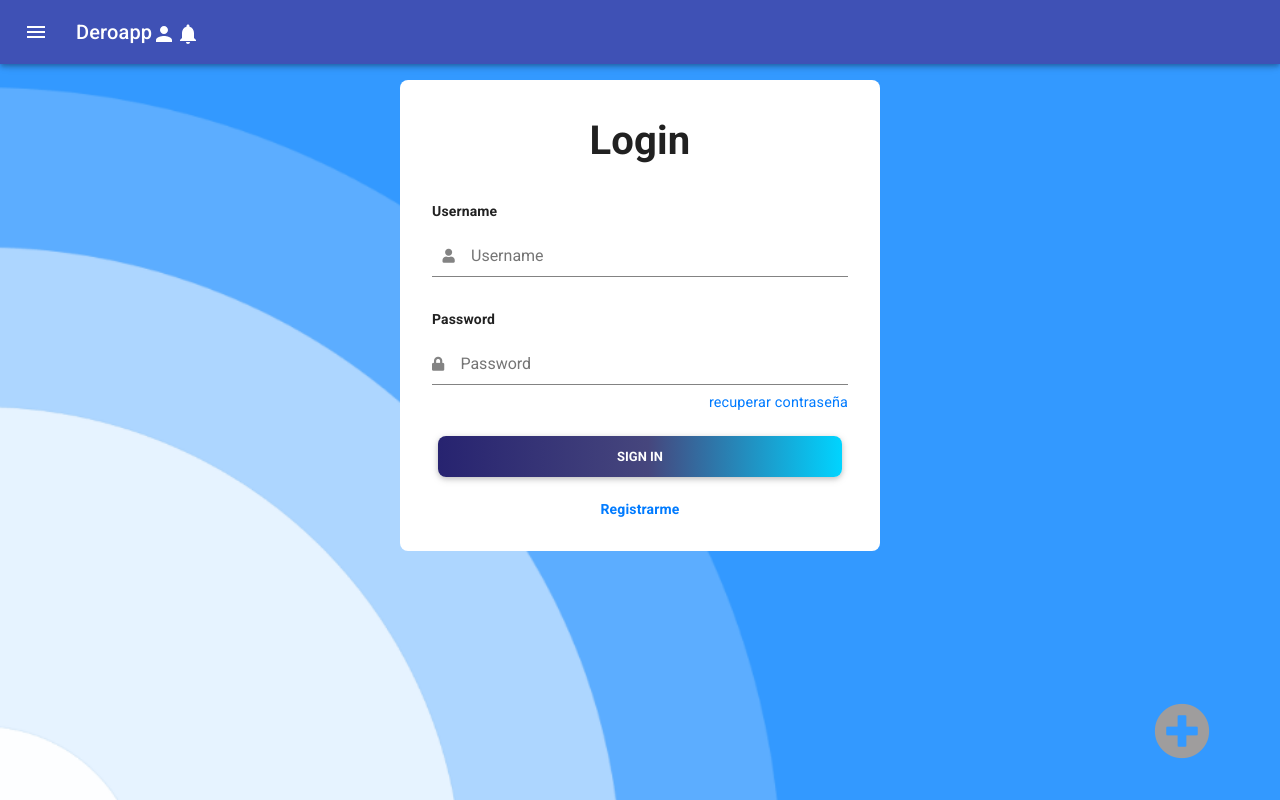
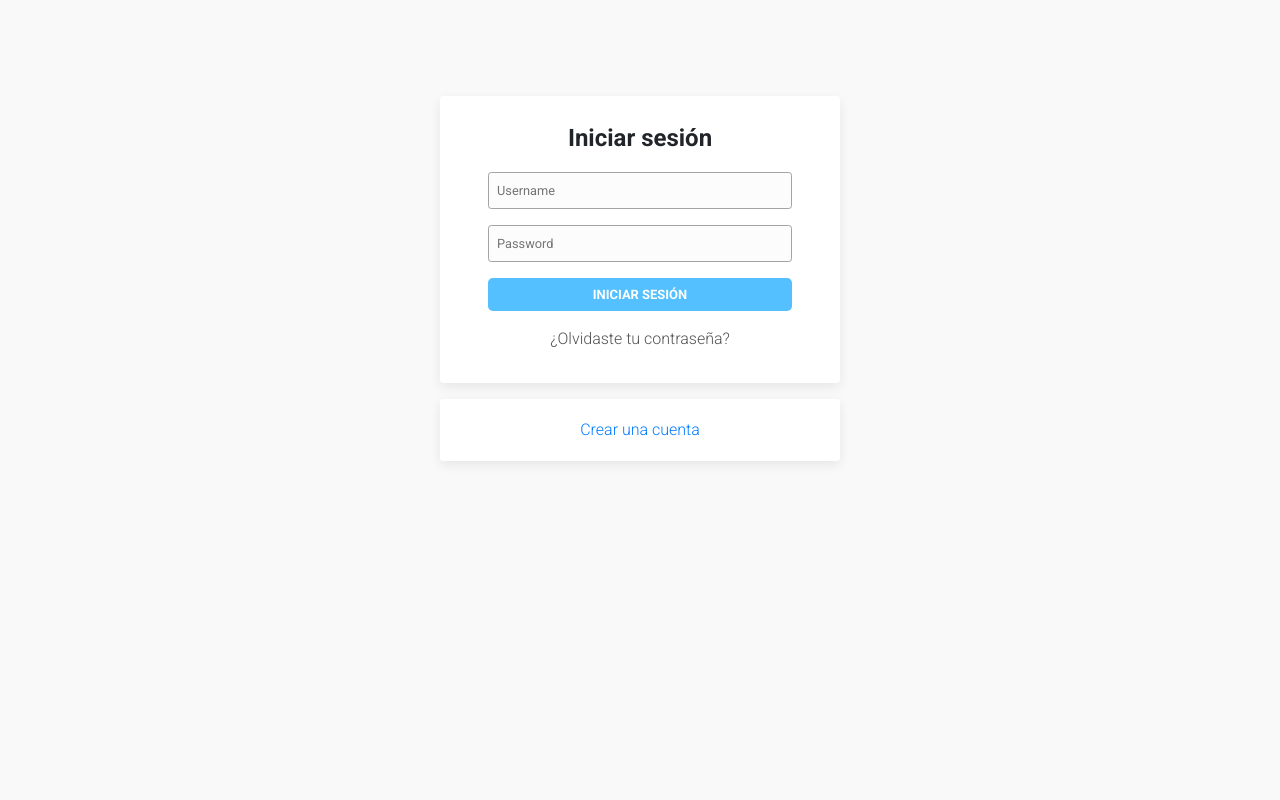
Before and after one commit to andresdthx/gastos-frontend, a React (Create React App) app: page /login in a window 1280 px wide. Built offline with nearby package versions, Linux system fonts and the light colour scheme.

Commit message:
validacion header, boton, formularios y sidebar

```diff
--- a/src/components/FloatButton.js
+++ b/src/components/FloatButton.js
@@ -1,9 +1,13 @@
 import React, { useEffect, useState } from 'react';
-import { useDispatch } from 'react-redux';
+import { useDispatch, useSelector } from 'react-redux';
 import ModalComponent from './ModalComponent';
 
 export default function FloatButton() {
     const dispatch = useDispatch();
+
+    const userSignin = useSelector(state => state.userSignin);
+    const { userInfo } = userSignin;
+
     const [modalIsOpen, setIsOpen] = React.useState(false);
     const [success, setSuccess] = useState(false);
 
@@ -14,13 +18,26 @@ export default function FloatButton() {
     return (
         <div>
             {
-                modalIsOpen && (<ModalComponent modalIsOpen={modalIsOpen} setIsOpen={setIsOpen} successList={setSuccess}></ModalComponent>)
+                modalIsOpen &&
+                (
+                    <ModalComponent
+                        modalIsOpen={modalIsOpen}
+                        setIsOpen={setIsOpen}
+                        successList={setSuccess}
+                    />
+                )
             }
-            <div className="floating-button">
-                <button onClick={() => setIsOpen(true)}>
-                    <i className="fas fa-plus-circle" />
-                </button>
-            </div>
+            {
+                userInfo &&
+                (
+                    <div className="floating-button">
+                        <button onClick={() => setIsOpen(true)}>
+                            <i className="fas fa-plus-circle" />
+                        </button>
+                    </div>
+                )
+            }
+
         </div>
     )
 }
--- a/src/components/common/Sidebar.js
+++ b/src/components/common/Sidebar.js
@@ -19,32 +19,20 @@ import InboxIcon from '@material-ui/icons/MoveToInbox';
 import MailIcon from '@material-ui/icons/Mail';
 import PersonIcon from '@material-ui/icons/Person';
 import NotificationsIcon from '@material-ui/icons/Notifications';
+import { useSelector } from 'react-redux';
 
 const drawerWidth = 240;
 
 const useStyles = makeStyles((theme) => ({
-  root: {
-    display: 'flex',
-  },
-  appBar: {
-    transition: theme.transitions.create(['margin', 'width'], {
-      easing: theme.transitions.easing.sharp,
-      duration: theme.transitions.duration.leavingScreen,
-    }),
-  },
-  appBarShift: {
-    width: `calc(100% - ${drawerWidth}px)`,
-    marginLeft: drawerWidth,
-    transition: theme.transitions.create(['margin', 'width'], {
-      easing: theme.transitions.easing.easeOut,
-      duration: theme.transitions.duration.enteringScreen,
-    }),
-  },
   menuButton: {
     marginRight: theme.spacing(2),
   },
-  contentRight:{
-    float: 'right',
+  menuContent: {
+    position: 'absolute',
+    right: '2%',
+  },
+  menuItems: {
+    marginRight: '0.5rem'
   },
   hide: {
     display: 'none',
@@ -60,25 +48,8 @@ const useStyles = makeStyles((theme) => ({
     display: 'flex',
     alignItems: 'center',
     padding: theme.spacing(0, 1),
-    // necessary for content to be below app bar
     ...theme.mixins.toolbar,
     justifyContent: 'flex-end',
-  },
-  content: {
-    flexGrow: 1,
-    padding: theme.spacing(3),
-    transition: theme.transitions.create('margin', {
-      easing: theme.transitions.easing.sharp,
-      duration: theme.transitions.duration.leavingScreen,
-    }),
-    marginLeft: -drawerWidth,
-  },
-  contentShift: {
-    transition: theme.transitions.create('margin', {
-      easing: theme.transitions.easing.easeOut,
-      duration: theme.transitions.duration.enteringScreen,
-    }),
-    marginLeft: 0,
   },
 }));
 
@@ -86,6 +57,9 @@ export default function Sidebar() {
   const classes = useStyles();
   const theme = useTheme();
   const [open, setOpen] = React.useState(false);
+
+  const userSignin = useSelector(state => state.userSignin);
+  const { userInfo } = userSignin;
 
   const handleDrawerOpen = () => {
     setOpen(true);
@@ -96,13 +70,13 @@ export default function Sidebar() {
   };
 
   return (
+    <div>
+      {
+        userInfo && (
         <div className={classes.root}>
           <CssBaseline />
           <AppBar
-        position="fixed"
-        className={clsx(classes.appBar, {
-          [classes.appBarShift]: open,
-        })}
+            position="relative"
           >
             <Toolbar>
               <IconButton
@@ -114,15 +88,11 @@ export default function Sidebar() {
               >
                 <MenuIcon />
               </IconButton>
-          {/* <Typography> */}
-            <Typography variant="h6">
-              Deroapp
+
+              <Typography className={classes.menuContent}>
+                <NotificationsIcon className={classes.menuItems} />
+                <PersonIcon className={classes.menuItems} />
               </Typography>
-            <Typography variant="h6" >
-              <PersonIcon />
-              <NotificationsIcon />
-            </Typography>
-          {/* </Typography> */}
             </Toolbar>
           </AppBar>
 
@@ -140,6 +110,7 @@ export default function Sidebar() {
                 {theme.direction === 'ltr' ? <ChevronLeftIcon /> : <ChevronRightIcon />}
               </IconButton>
             </div>
+
             <Divider />
             <List>
               {['Inicio', 'Alertas', 'Ingresos', 'Gastos'].map((text, index) => (
@@ -152,5 +123,7 @@ export default function Sidebar() {
             <Divider />
           </Drawer>
         </div>
+      )}
+    </div>
   );
 }
--- a/src/index.css
+++ b/src/index.css
@@ -2,9 +2,9 @@
 
 body, html {
   height: 100%;
-  margin: 0;
-  margin: 0;
-  padding: 0;
+  margin: 0 !important;
+  /* padding-top: 2rem; */
+  padding: 0 !important;
   font-family: Roboto, serif;
   -webkit-font-smoothing: antialiased;
   -moz-osx-font-smoothing: grayscale;
@@ -14,6 +14,9 @@ code {
   font-family: source-code-pro, Menlo, Monaco, Consolas, 'Courier New',
     monospace;
 }
+button {
+  outline:none !important;
+}
 a {
   text-decoration: none;
 }
@@ -22,21 +25,28 @@ a {
   height: 100vh;
   padding-left: 1rem;
   padding-right: 1rem;
-  background-position: center;
-  background-repeat: no-repeat;
-  background-size: cover;
+  background-color: #F9F9F9;
+
 }
-.form {
-  max-width: 30rem;
+.form, .box-register {
+  max-width: 25rem;
   margin: 0 auto;
-  border-radius: 0.5rem;
+  /* border: 0.07rem solid #A3A3A3; */
+  border-radius: 0.2rem;
   background-color: #ffffff;
-  padding: 1rem 1rem;
+  padding: 0.5rem 2rem 1rem 2rem;
+  margin-top: 1rem;
+  text-align:center;
+  box-shadow: rgba(0, 0, 0, 0.08) 0px 4px 12px;
+}
+.box-register{
+  padding: 1.2rem 2rem;
 }
 .form > div{
   display: flex;
   flex-direction: column;
   margin: 1rem;
+  /* padding: 0; */
 }
 
 .form > div > div{
@@ -56,38 +66,48 @@ border-bottom: 1px solid #838383;
 .title{
   font-weight: bold;
   text-align: center;
-  font-size: 2.5rem;
+  font-size: 1.5rem;
 }
 .form div:last-child{
   text-align: center;
-  font-weight: bold;
+  /* font-weight: bold; */
   /* margin-bottom: 1rem; */
 }
-.form label{
-  margin: 1rem 0;
-  font-weight: bold;
-  /* display: block; */
+.form div:last-child a {
+  color: #535353;
 }
+
 .form input {
-  border: none;
+  /* border: none; */
   outline: none;
-  width: 90%;
+  /* color: #f3f2f2; */
+  border: 0.07rem solid #A3A3A3;
+  border-radius: 0.2rem;
   font-family: Roboto, serif;
   padding: 0.5rem;
-  font-size: 1rem;
+  font-size: .8rem;
+  font-weight: 400;
+  /* background-color: rgb(232, 240, 254); */
+  background-color: rgb(253, 252, 252);
 }
 .btn {
   font-family: Roboto, serif;
-  padding: 0.7rem;
-  border-radius: 0.5rem;
+  padding: 0.4rem;
+  border-radius: 0.3rem;
   border: none;
+  box-shadow: none;
   color: #ffffff;
   font-weight: bold;
   cursor: pointer;
+  margin: 0;
+}
+.btn:hover{
+  box-shadow:none;
 }
 .btn.primary {
-  background: rgb(39,35,112);
-  background: linear-gradient(90deg, rgba(39,35,112,1) 0%, rgba(70,70,125,1) 52%, rgba(0,212,255,1) 100%);
+  background-color: #54C0FF;
+  /* background: rgb(39,35,112);
+  background: linear-gradient(90deg, rgba(39,35,112,1) 0%, rgba(70,70,125,1) 52%, rgba(0,212,255,1) 100%); */
 
 }
 .btn.primary:hover{
@@ -95,10 +115,10 @@ border-bottom: 1px solid #838383;
 }
 
 .btn.secundary{
-  background: #9F9D9D;
+  background: #54C0FF;
 }
 .btn.secundary:hover{
-  background: #827E7E;
+  background: #13A4F8;
 }
 
 .btn.danger{
@@ -112,6 +132,12 @@ border-bottom: 1px solid #838383;
   border: none;
   width: 90%;
   box-shadow: none;
+}
+/* data table */
+.row {
+  padding-left: 0.6rem;
+  position: relative !important;
+  width: 100%;
 }
 /* Modal */
 .modal {
@@ -244,6 +270,15 @@ border-bottom: 1px solid #838383;
   width: 6rem;
   height: 5rem;
 }
+.MuiAppBar-colorPrimary {
+  background-color: #54C0FF !important;
+}
+.MuiAppBar-positionFixed {
+  /* position:relative !important; */
+  /* width: 100%; */
+}
+
+
 /* spinner */
 .spinner {
   border: 4px solid rgba(0, 0, 0, 0.1);
@@ -280,5 +315,23 @@ border-bottom: 1px solid #838383;
 }
 .floating-button > button > i{
   font-size: 3.5rem;
-  color: #9F9D9D;
+  color: #54C0FF;
 }
+
+@media only screen and (max-width: 450px) {
+  .home {
+    padding: 0;
+    margin-top: 5rem;
+  }
+  .form, .box-register {
+    max-width: 100%;
+    margin: 0 auto;
+    border: none;
+    border-radius: 0.2rem;
+    background-color: #ffffff;
+    padding: 0.5rem 1rem 1rem 1rem;
+    margin-top: 1rem;
+    text-align:center;
+    box-shadow: none;
+  }
+}
--- a/src/screens/HomeScreen.js
+++ b/src/screens/HomeScreen.js
@@ -72,16 +72,19 @@ export default function HomeScreen(props) {
             error ? <MessageBox variant="danger">{error}</MessageBox>
             :
             (
+              <div className="datatable">
                 <MDBDataTableV5
                   hover
-                entriesOptions={[5, 20, 25]}
+                  entriesOptions={[5, 10, 20]}
                   entries={5}
                   pagesAmount={4}
                   data={datatable}
                   pagingTop
                   searchTop
                   searchBottom={false}
-                fullPagination />
+                  fullPagination
+                />
+              </div>
             )}
         </div>
     )
--- a/src/screens/LoginScreen.js
+++ b/src/screens/LoginScreen.js
@@ -24,18 +24,13 @@ export default function LoginScreen(props) {
         }
     }, [userInfo, props])
     return (
-        <div className="home" style={{
-            backgroundImage: `url("images/background/login-2.png")`
-            }}>
+        <div className="home">
             <form className="form" onSubmit={submitHandler}>
                 <div className="title">
-                    Login
+                    Iniciar sesión
                 </div>
 
                 <div>
-                    <label htmlFor="username">Username</label>
-                    <div>
-                        <i className="fas fa-user"></i>
                     <input
                             type="text"
                             id="username"
@@ -43,28 +38,30 @@ export default function LoginScreen(props) {
                             onChange={ e => setUsername(e.target.value)}
                     ></input>
                 </div>
-                </div>
                 <div>
-                    <label htmlFor="password">Password</label>
-                    <div>
-                        <i className="fas fa-lock"></i>
                     <input
                             type="password"
                             id="password"
                             placeholder="Password"
                             onChange={e => setPassword(e.target.value)}
                     ></input>
-                    </div>
-                    <span><Link to="/">recuperar contraseña</Link></span>
+                    {/* <span><Link to="/">recuperar contraseña</Link></span> */}
                 </div>
                 <div>
-                    <button className="btn primary" type="submit">Sign In</button>
+                    <button className="btn primary" type="submit">Iniciar Sesión</button>
                 </div>
 
                 <div>
-                    <Link to="/register">Registrarme</Link>
+                    <Link to="/register">¿Olvidaste tu contraseña?</Link>
                 </div>
             </form>
+            <div className="box-register">
+                <div>
+                    <span>
+                        <Link to="/register">Crear una cuenta</Link>
+                    </span>
+                </div>
+            </div>
         </div>
     )
 }
--- a/src/screens/RegisterScreen.js
+++ b/src/screens/RegisterScreen.js
@@ -33,9 +33,7 @@ export default function RegisterScreen(props) {
     })
 
     return (
-        <div className="home" style={{
-            backgroundImage: `url("images/background/login-2.png")`
-            }}>
+        <div className="home">
             <form className="form" onSubmit={submitHandler}>
                 <div className="title">
                     Registro
@@ -46,9 +44,6 @@ export default function RegisterScreen(props) {
                 </div>
 
                 <div>
-                    <label htmlFor="username">Username</label>
-                    <div>
-                        <i className="fas fa-user"></i>
                     <input
                             type="text"
                             id="username"
@@ -56,11 +51,7 @@ export default function RegisterScreen(props) {
                             onChange={ e => setUsername(e.target.value)}
                     ></input>
                 </div>
-                </div>
                 <div>
-                    <label htmlFor="username">Email</label>
-                    <div>
-                        <i className="fas fa-user"></i>
                     <input
                             type="email"
                             id="email"
@@ -68,11 +59,7 @@ export default function RegisterScreen(props) {
                             onChange={ e => setEmail(e.target.value)}
                     ></input>
                 </div>
-                </div>
                 <div>
-                    <label htmlFor="password">Contraseña</label>
-                    <div>
-                        <i class="fas fa-lock"></i>
                     <input
                             type="password"
                             id="password"
@@ -80,18 +67,13 @@ export default function RegisterScreen(props) {
                             onChange={e => setPassword(e.target.value)}
                     ></input>
                 </div>
-                </div>
                 <div>
-                    <label htmlFor="password">Confirmar contraseña</label>
-                    <div>
-                        <i class="fas fa-lock"></i>
                     <input
                             type="password"
                             id="password"
                             placeholder="Password"
                             onChange={e => setConfirmPassword(e.target.value)}
                     ></input>
-                    </div>
                 </div>
                 <div>
                     <button className="btn primary" type="submit">Registrarme</button>
```
Lines whose indentation alone changed are shown as unchanged.
